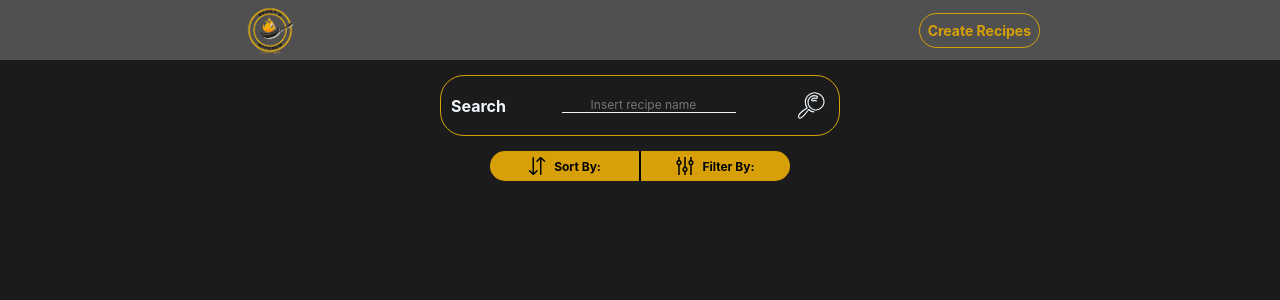
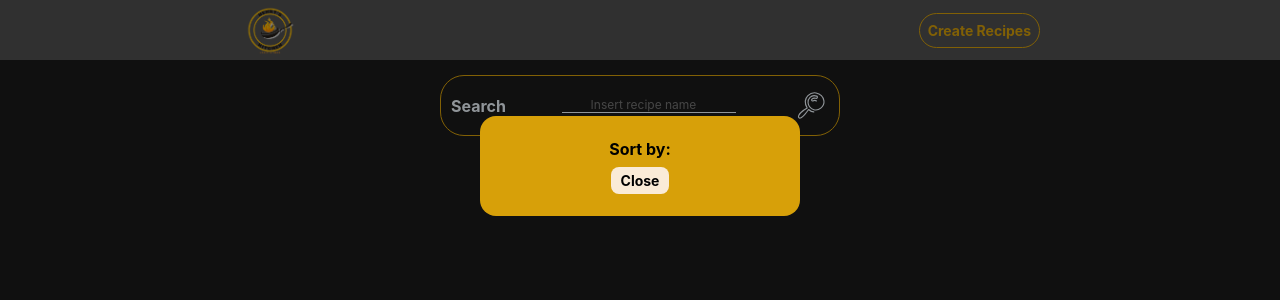
Before and after one commit to LeoCodeDev/client, a React (Create React App) app: page /home in a window 1280 px wide. Both pictures are taken after a click on the button "Sort By:". Shown: the top 300 px of the page. Built offline with nearby package versions, Linux system fonts and the light colour scheme.

Commit message:
featured(filter and order modal): implementing logic for conditional rendering of sort or filter button

```diff
--- a/src/Components/ButtonModal/ButtonModal.jsx
+++ b/src/Components/ButtonModal/ButtonModal.jsx
@@ -1,10 +1,23 @@
-import React from 'react'
-import styles from './ButtonModal.module.css'
+import React from "react";
+import styles from "./ButtonModal.module.css";
 
-const ButtonModal = () => {
+const ButtonModal = ({title, options, setShowModal}) => {
+    //! Revisar las diets en el backend no se esta llenando el array
   return (
-    <div>ButtonModal</div>
-  )
-}
+    <div className={styles.background}>
+      <div className={styles.container}>
+        <h3 className={styles.title}>{title}</h3>
+        <button
+          className={styles.closeBtn}
+          onClick={() => {
+            setShowModal(false);
+          }}
+        >
+          Close
+        </button>
+      </div>
+    </div>
+  );
+};
 
-export {ButtonModal}
+export { ButtonModal };
--- a/src/Components/ButtonModal/ButtonModal.module.css
+++ b/src/Components/ButtonModal/ButtonModal.module.css
@@ -0,0 +1,49 @@
+.background {
+    position: absolute;
+    width: 100%;
+    height: 100%;
+    z-index: 100;
+    background-color: rgba(0, 0, 0, 0.4);
+    display: grid;
+    place-items: center;
+
+    .container {
+      width: 85%;
+      max-width: 320px;
+      height: 100px;
+      background-color: rgb(215, 160, 9);
+      border-radius: 16px;
+      display: flex;
+      flex-direction: column;
+      justify-content: center;
+      align-items: center;
+      gap: 8px;
+
+      .title {
+        color: black;
+        font-size: 1.6rem;
+        font-weight: 700;
+      }
+
+      .message {
+        color: black;
+        font-size: 1.4rem;
+      }
+
+      .closeBtn {
+        font-size: 1.4rem;
+        color: black;
+        padding: 5px 10px;
+        border: none;
+        border-radius: 8px;
+        background-color: antiquewhite;
+        font-weight: bold;
+
+        &:hover {
+          cursor: pointer;
+          color: antiquewhite;
+          background-color: black;
+        }
+      }
+    }
+  }
--- a/src/Components/Buttons/Buttons.jsx
+++ b/src/Components/Buttons/Buttons.jsx
@@ -1,19 +1,45 @@
-import React from "react";
+import React, { useState } from "react";
 import styles from "./Buttons.module.css";
 import { SortIcon } from "./SortIcon";
 import { FilterIcon } from "./FilterIcon";
+import { useSelector } from "react-redux";
+import { ButtonModal } from "../ButtonModal/ButtonModal";
 
 const Buttons = () => {
+  const diets = useSelector((state) => state.diets);
+  const filterOptions = ["api", "dbb", ...diets];
+  const orderOptions = ["asc", "des", "abc", "zyx"];
+  const [showFilter, setShowFilter] = useState(false);
+  const [showSort, setShowSort] = useState(false);
+
+  let setShowModal, title;
+  let options = [];
+
+  if (showFilter) {
+    setShowModal = setShowFilter;
+    options = [...filterOptions];
+    title = "Filter By:";
+  } else if (showSort) {
+    setShowModal = setShowSort;
+    options = [...orderOptions];
+    title = "Sort by:";
+  }
+
+
+
   return (
     <div className={styles.container}>
-      <button className={`${styles.sortBtn} ${styles.button}`}>
+      <button onClick={()=>{setShowSort(true)}} className={`${styles.sortBtn} ${styles.button}`}>
         <SortIcon />
         Sort By:
       </button>
-      <button className={`${styles.filterBtn} ${styles.button}`}>
+      <button onClick={()=>{setShowFilter(true)}} className={`${styles.filterBtn} ${styles.button}`}>
         <FilterIcon />
         Filter By:
       </button>
+      {(showFilter || showSort) && (
+        <ButtonModal title={title} setShowModal={setShowModal} options={options} />
+      )}
     </div>
   );
 };
--- a/src/Components/SearchBar/SearchBar.jsx
+++ b/src/Components/SearchBar/SearchBar.jsx
@@ -3,7 +3,7 @@ import { useDispatch } from "react-redux";
 import styles from "./SearchBar.module.css";
 import { SearchIcon } from "../SearchIcon/SearchIcon";
 import { isNumber, isString } from "../../utils/validator.js";
-import { findRecipe } from "../../redux/actions";
+import { findRecipe, getDiets } from "../../redux/actions";
 import { ErrorModal } from "../ErrorModal/ErrorModal";
 
 const SearchBar = () => {
@@ -30,6 +30,7 @@ const SearchBar = () => {
     }
 
     dispatch(findRecipe(toSearch));
+    dispatch(getDiets())
   };
 
   return (
```
